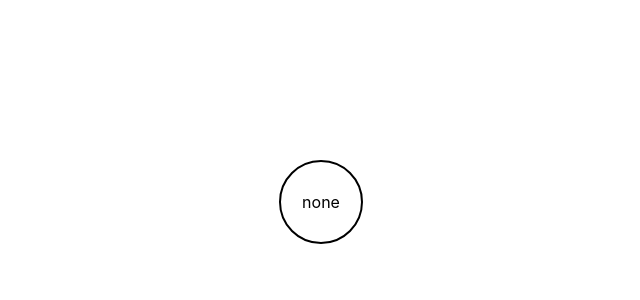
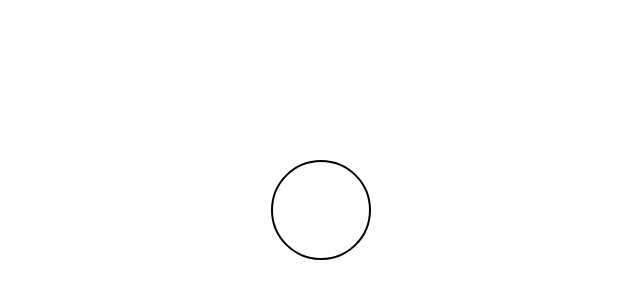
Before and after one commit to miske1997/react_toolbox, a React (Create React App) app: page / in a window 1280 px wide. Shown: the top 300 px of the page, without its empty margins (319-959 px from the left). Built offline with nearby package versions, Linux system fonts and the light colour scheme.

Commit message:
Added color suport for circleSelect

```diff
--- a/src/App.js
+++ b/src/App.js
@@ -5,7 +5,7 @@ function App() {
   return (
     <div className="App">
       <div className='con'>
-        <CircleSelect options={[{text: "OPREM"}, {text: "SUNEM"}, {text: "MUNEM"}, {text: "CUKAM"}]}></CircleSelect>
+        <CircleSelect color={true} options={[{text: "OPREM", color: "red"}, {text: "SUNEM", color: "blue"}, {text: "MUNEM", color: "violet"}]}></CircleSelect>
 
       </div>
     </div>
--- a/src/components/circleSelect/circleSelect.css
+++ b/src/components/circleSelect/circleSelect.css
@@ -1,6 +1,7 @@
 .circle-select-container{
     width: 80px;
     height: 80px;
+    padding: 0.5em;
     border-radius: 50%;
     border: solid 2px;
     text-align: center;
@@ -25,4 +26,14 @@
     opacity: 0;
     display: flex;
     aspect-ratio: 1;
+
+    width: 25%;
+    height: 25%;
 }
+
+.circle-color-option{
+    width: 100%;
+    height: 100%;
+    display: inline-block;
+    border-radius: 50%;
+}
--- a/src/components/circleSelect/circleSelect.js
+++ b/src/components/circleSelect/circleSelect.js
@@ -14,10 +14,14 @@ function CircleSelect({placeholder = 'none', image = false, color = false, optio
             //element.style.display = element.style.display !== "" ? "" : "flex"
         });
     }
-    function OptionClicked(optionText) {
+    function OptionClicked(optionData) {
         ToggleOpen()
         const selectText = document.querySelector('.circle-select-container>p')
-        selectText.innerHTML = optionText
+        const selectDiv = document.querySelector('.circle-select-container>div')
+        if(color)
+            selectDiv.style.backgroundColor = optionData.color
+        else
+            selectText.innerHTML = optionData.text
     }
     function SelectClicked(event){
         ToggleOpen()
@@ -29,14 +33,20 @@ function CircleSelect({placeholder = 'none', image = false, color = false, optio
         const left = 50 * Math.cos(DegreesToRads(index * increment))
         return { top: `${50 + top}%`, left: `${50 + left}%`}
     }
+    function GetOptionContentByType(optionData) {
+        if(color){
+            return (<div className='circle-color-option' style={{backgroundColor: optionData.color, }} ></div>)
+        }
+        else{
+            return (<p>{optionData.text}</p>)
+        }
+    }
     function PlaceOptions() {
         const increment = 360 / options.length
         return options.map((optionData, index) => {
             return (
-                <div onClick={(e) => {e.stopPropagation(); OptionClicked(optionData.text)}} style={CalcOptionPos(index, increment)}  className='circle-option-container'>
-
-                    (<p>{optionData.text}</p>)
-
+                <div onClick={(e) => {e.stopPropagation(); OptionClicked(optionData)}} style={CalcOptionPos(index, increment)}  className='circle-option-container'>
+                    {GetOptionContentByType(optionData)}
                 </div>
             )
         });
@@ -44,7 +54,7 @@ function CircleSelect({placeholder = 'none', image = false, color = false, optio
 
     return (
         <div onClick={SelectClicked} className='circle-select-container'>
-            <p>{placeholder}</p>
+            {GetOptionContentByType({color: placeholder})}
             {PlaceOptions()}
         </div>
      );
```
